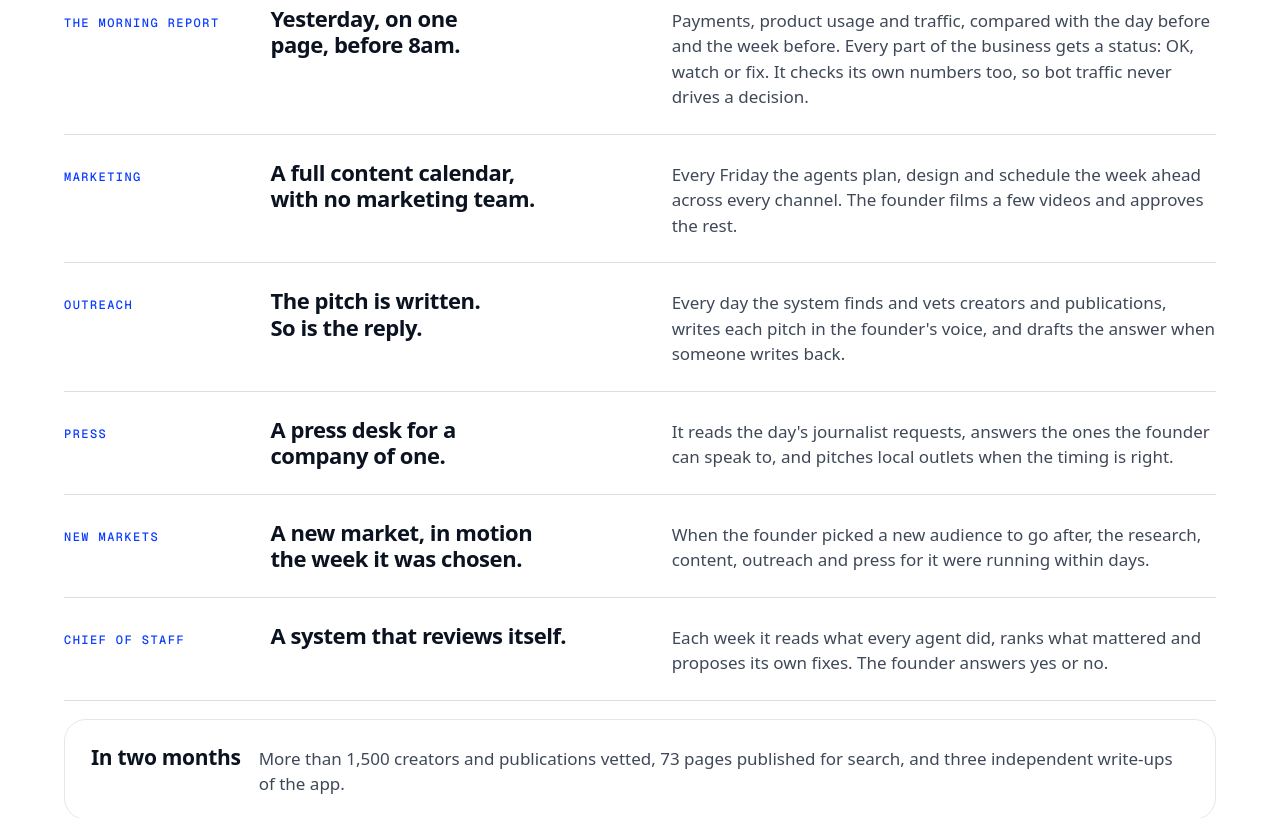
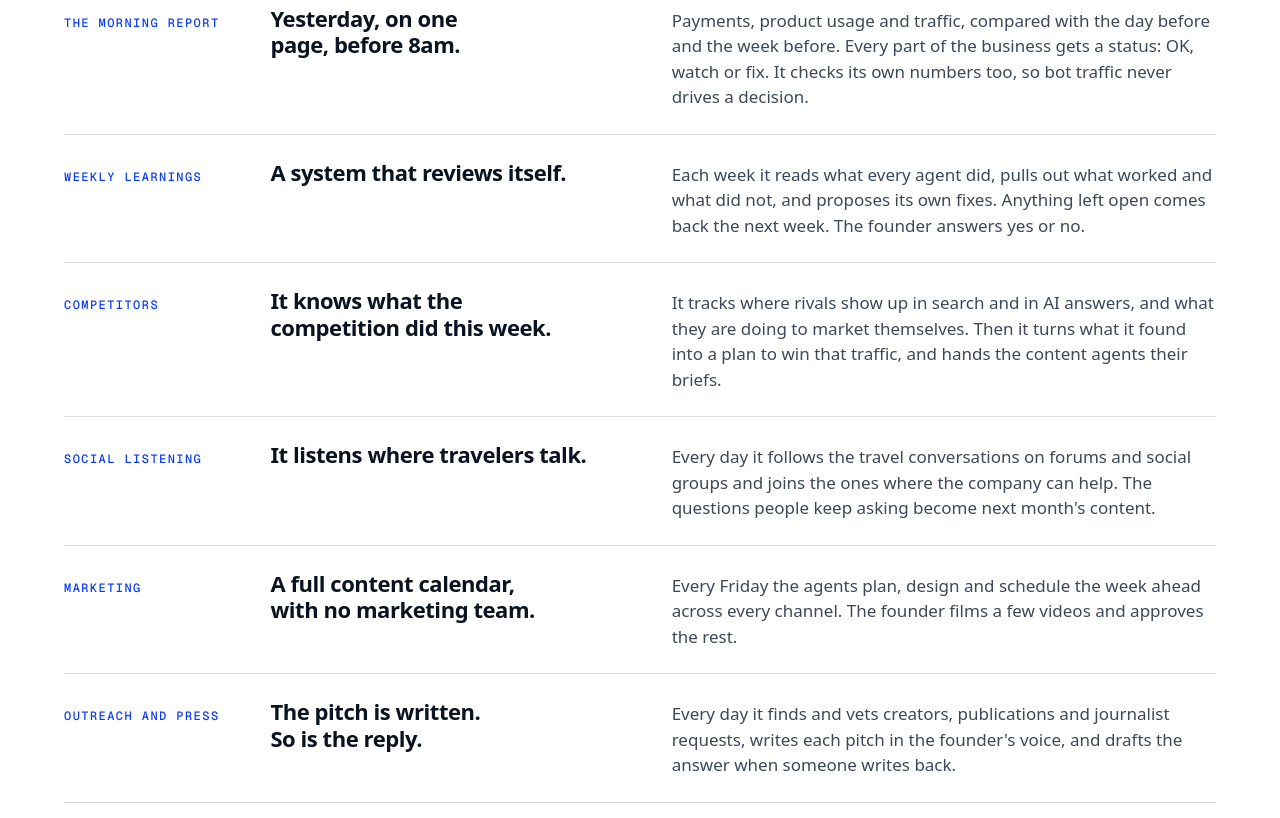
Before and after one commit to tripbaddie/pileusops, a plain HTML site: page case-studies/index.html in a window 1280 px wide. Shown: the part 1600-2418 px from the top of the page. Drawn offline with nearby package versions, Linux system fonts and the light colour scheme; a web font is replaced by a local one.

Commit message:
Case studies: add learnings, competitors and social listening, and vendor oversight
The travel app's stories now include weekly learnings, competitor
tracking and social listening. The sales platform gains a vendor story.

Co-Authored-By: Claude Fable 5.2 <noreply@anthropic.com>
Claude-Session: https://claude.ai/code/session_015bHJ2fXDGBzheSK59rWc9Z

```diff
--- a/case-studies/index.html
+++ b/case-studies/index.html
@@ -61,11 +61,12 @@
     <h3 class="csh rv">What it does</h3>
     <div class="csout rv">
       <div><small>The morning report</small><h4>Yesterday, on one page, before 8am.</h4><p>Payments, product usage and traffic, compared with the day before and the week before. Every part of the business gets a status: OK, watch or fix. It checks its own numbers too, so bot traffic never drives a decision.</p></div>
+      <div><small>Weekly learnings</small><h4>A system that reviews itself.</h4><p>Each week it reads what every agent did, pulls out what worked and what did not, and proposes its own fixes. Anything left open comes back the next week. The founder answers yes or no.</p></div>
+      <div><small>Competitors</small><h4>It knows what the competition did this week.</h4><p>It tracks where rivals show up in search and in AI answers, and what they are doing to market themselves. Then it turns what it found into a plan to win that traffic, and hands the content agents their briefs.</p></div>
+      <div><small>Social listening</small><h4>It listens where travelers talk.</h4><p>Every day it follows the travel conversations on forums and social groups and joins the ones where the company can help. The questions people keep asking become next month's content.</p></div>
       <div><small>Marketing</small><h4>A full content calendar, with no marketing team.</h4><p>Every Friday the agents plan, design and schedule the week ahead across every channel. The founder films a few videos and approves the rest.</p></div>
-      <div><small>Outreach</small><h4>The pitch is written. So is the reply.</h4><p>Every day the system finds and vets creators and publications, writes each pitch in the founder's voice, and drafts the answer when someone writes back.</p></div>
-      <div><small>Press</small><h4>A press desk for a company of one.</h4><p>It reads the day's journalist requests, answers the ones the founder can speak to, and pitches local outlets when the timing is right.</p></div>
+      <div><small>Outreach and press</small><h4>The pitch is written. So is the reply.</h4><p>Every day it finds and vets creators, publications and journalist requests, writes each pitch in the founder's voice, and drafts the answer when someone writes back.</p></div>
       <div><small>New markets</small><h4>A new market, in motion the week it was chosen.</h4><p>When the founder picked a new audience to go after, the research, content, outreach and press for it were running within days.</p></div>
-      <div><small>Chief of staff</small><h4>A system that reviews itself.</h4><p>Each week it reads what every agent did, ranks what mattered and proposes its own fixes. The founder answers yes or no.</p></div>
     </div>
     <div class="after rv"><b>In two months</b><p>More than 1,500 creators and publications vetted, 73 pages published for search, and three independent write-ups of the app.</p></div>
 
@@ -98,6 +99,7 @@
       <div><small>CRM</small><h4>A CRM we built, because renting one cost too much.</h4><p>It does what this company needs and plugs into everything else. Every prospect and customer carries their whole history, from email to live chat to how they use the product.</p></div>
       <div><small>Product</small><h4>Where users get stuck, without watching a single recording.</h4><p>AI reviews the session recordings and calls out the errors, and the exact points where new and existing users run into trouble.</p></div>
       <div><small>Support</small><h4>A customer writes in. The answer is already waiting.</h4><p>The AI opens their account, works out what is going on, suggests what to improve and drafts the reply. The team steps in only when it wants to.</p></div>
+      <div><small>Vendors</small><h4>It checks the agency's homework.</h4><p>Agents watch what outside vendors deliver. When the company hired an agency, one read its weekly reports. It caught screenshots that had been altered, saw the agreed strategy was not being followed, and showed that the numbers being reported were not delivering the value they seemed to.</p></div>
     </div>
 
     <h3 class="csh rv">What it stands in for</h3>
```
Also changed, not shown: 1 other file.
